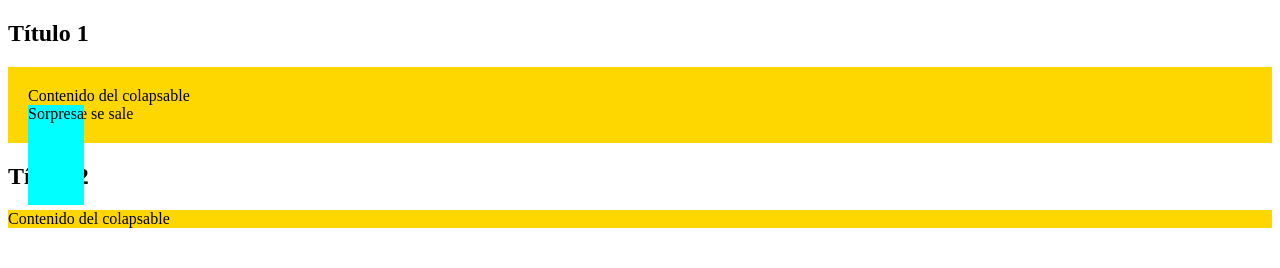
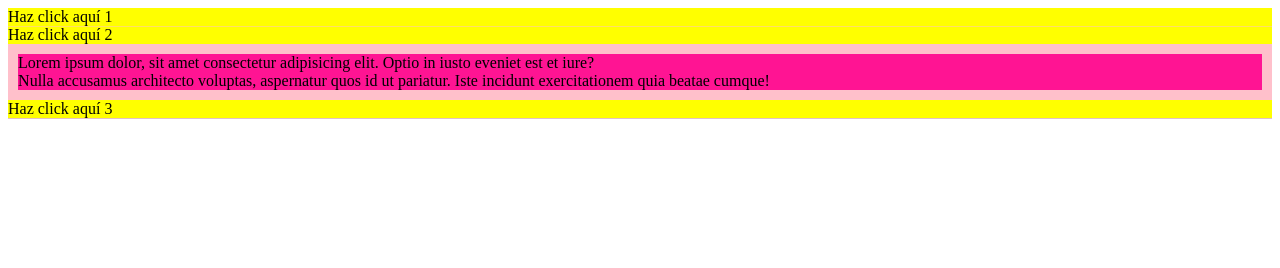
Before and after one commit to spacenomads/simple-collapsible, a website: page index.html in a window 1280 px wide. Drawn offline with Linux system fonts and the light colour scheme.

Commit message:
Add first version of de foldable component

```diff
--- /dev/null
+++ b/css/c-foldable.css
@@ -0,0 +1,34 @@
+.c-foldable {}
+
+/* TODO: Delete */
+.c-foldable p {
+	margin:0
+}
+
+.c-foldable__item {
+	background: #c4c4c4;
+}
+
+.c-foldable__trigger {
+	background: yellow;
+}
+
+.c-foldable__panel {
+	background: pink;
+	padding: 0.1px;
+	opacity: .5;
+}
+
+.c-foldable__panel-inner {
+	background: deeppink;
+	margin: 10px;
+}
+
+.c-foldable__item.is-open .c-foldable__panel {
+	opacity: 1;
+}
+
+
+.c-foldable.is-active .c-foldable__panel {
+	overflow: hidden;
+}
--- a/index.html
+++ b/index.html
@@ -5,40 +5,88 @@
 	<meta http-equiv="X-UA-Compatible" content="IE=edge">
 	<meta name="viewport" content="width=device-width, initial-scale=1.0">
 	<title>Collapsible</title>
-	<link rel="stylesheet" href="css/collapsible.css">
+	<link rel="stylesheet" href="css/c-foldable.css">
+	<script src="js/foldable.js" defer></script>
 </head>
 <body class="page">
 	<main class="page__main">
 
-		<section class="collapsible collapsible--open js__collapsible">
-			<header class="collapsible__header js__collapsible-trigger">
-				<h2 class="collapsible__title">Título 1</h2>
-			</header>
-			<div class="collapsible__panel js__collapsible-panel">
-				<div class="collapsible__container js__collapsible-container">
-					Contenido del colapsable
-					<div class="box" style="position: relative;">
-						Algo que se sale
-						<div class="box__overflow" style="position: absolute;left: 0;top:0;background:cyan;height: 100px;">
-							Sorpresa
+		<div class="c-foldable js-foldable" data-foldable-accordion="true">
+			<div class="c-foldable__item js-foldable-item">
+				<div class="c-foldable__trigger js-foldable-trigger">
+					Haz click aquí 1
+				</div>
+				<div class="c-foldable__panel js-foldable-panel">
+					<div class="c-foldable__panel-inner js-foldable-panel-inner">
+						<p>Lorem ipsum dolor, sit amet consectetur adipisicing elit. Optio in iusto eveniet est et iure?</p>
+						<p>Nulla accusamus architecto voluptas, aspernatur quos id ut pariatur. Iste incidunt exercitationem quia beatae cumque!</p>
+					</div>
+				</div>
+			</div>
+
+			<div class="c-foldable__item is-open js-foldable-item">
+				<div class="c-foldable__trigger js-foldable-trigger">
+					Haz click aquí 2
+				</div>
+				<div class="c-foldable__panel js-foldable-panel">
+					<div class="c-foldable__panel-inner js-foldable-panel-inner">
+						<p>Lorem ipsum dolor, sit amet consectetur adipisicing elit. Optio in iusto eveniet est et iure?</p>
+						<p>Nulla accusamus architecto voluptas, aspernatur quos id ut pariatur. Iste incidunt exercitationem quia beatae cumque!</p>
+					</div>
+				</div>
+			</div>
+
+			<div class="c-foldable__item js-foldable-item">
+				<div class="c-foldable__trigger js-foldable-trigger">
+					Haz click aquí 3
+				</div>
+				<div class="c-foldable__panel js-foldable-panel">
+					<div class="c-foldable__panel-inner js-foldable-panel-inner">
+						<p>Lorem ipsum dolor, sit amet consectetur adipisicing elit. Optio in iusto eveniet est et iure?</p>
+						<p>Nulla accusamus architecto voluptas, aspernatur quos id ut pariatur. Iste incidunt exercitationem quia beatae cumque!</p>
+
+						<div class="c-foldable js-foldable">
+							<div class="c-foldable__item js-foldable-item">
+								<div class="c-foldable__trigger js-foldable-trigger">
+									Haz click aquí 3.1
+								</div>
+								<div class="c-foldable__panel js-foldable-panel">
+									<div class="c-foldable__panel-inner js-foldable-panel-inner">
+										<p>Lorem ipsum dolor, sit amet consectetur adipisicing elit. Optio in iusto eveniet est et iure?</p>
+										<p>Nulla accusamus architecto voluptas, aspernatur quos id ut pariatur. Iste incidunt exercitationem quia beatae cumque!</p>
+									</div>
+								</div>
+							</div>
+
+							<div class="c-foldable__item js-foldable-item">
+								<div class="c-foldable__trigger js-foldable-trigger">
+									Haz click aquí 3.2
+								</div>
+								<div class="c-foldable__panel js-foldable-panel">
+									<div class="c-foldable__panel-inner js-foldable-panel-inner">
+										<p>Lorem ipsum dolor, sit amet consectetur adipisicing elit. Optio in iusto eveniet est et iure?</p>
+										<p>Nulla accusamus architecto voluptas, aspernatur quos id ut pariatur. Iste incidunt exercitationem quia beatae cumque!</p>
+									</div>
+								</div>
+							</div>
+
+							<div class="c-foldable__item js-foldable-item">
+								<div class="c-foldable__trigger js-foldable-trigger">
+									Haz click aquí 3.3
+								</div>
+								<div class="c-foldable__panel js-foldable-panel">
+									<div class="c-foldable__panel-inner js-foldable-panel-inner">
+										<p>Lorem ipsum dolor, sit amet consectetur adipisicing elit. Optio in iusto eveniet est et iure?</p>
+										<p>Nulla accusamus architecto voluptas, aspernatur quos id ut pariatur. Iste incidunt exercitationem quia beatae cumque!</p>
+									</div>
+								</div>
+							</div>
 						</div>
 					</div>
 				</div>
 			</div>
-		</section>
-
-		<section class="collapsible collapsible--open collapsible--full-width-content js__collapsible">
-			<header class="collapsible__header js__collapsible-trigger">
-				<h2 class="collapsible__title">Título 2</h2>
-			</header>
-			<div class="collapsible__panel js__collapsible-panel">
-				<div class="collapsible__container js__collapsible-container">
-					Contenido del colapsable
-				</div>
-			</div>
-		</section>
+		</div>
 
 	</main>
-	<script src="js/collapsible.js" type="module"></script>
 </body>
 </html>
--- /dev/null
+++ b/js/foldable.js
@@ -0,0 +1,73 @@
+const FOLDABLE_SELECTORS = {
+	block: '.js-foldable',
+	item: '.js-foldable-item',
+	trigger: '.js-foldable-trigger',
+	panel: '.js-foldable-panel',
+	panel_inner: '.js-foldable-panel-inner',
+};
+
+
+function getFoldableItemStatus(trigger) {
+	const item = trigger.closest('.js-foldable-item');
+	const isOpen = item.classList.contains('is-open');
+
+	return {item, isOpen};
+}
+
+
+function openFoldable(item) {
+	// [] Me abro
+	// [] Comprobar si soy un acordeon
+	// [] Si lo soy -> cierro los demás
+	// [] Calcular el tamaño del panel
+	// 	[] y asignarselo
+	// [x] Coloco la clase is-open
+	item.classList.add('is-open');
+	// [] Eliminar el tamaño del panel
+}
+
+
+function closeFoldable(item) {
+	// [] Me cierro
+	// [] Poner el tamaño del panel a 0
+	// [x] Elimino la clase is-open
+	item.classList.remove('is-open');
+}
+
+
+function updateFoldableItem(event) {
+	// [] Comprobar si estoy abierto o cerrado
+	const trigger = event.currentTarget;
+	const {item, isOpen} = getFoldableItemStatus(trigger);
+	// [] Me abro si estoy cerrado
+	// [] Me cierro si estoy abierto
+	isOpen ? closeFoldable(item) : openFoldable(item);
+}
+
+
+function foldableInit(blocks, triggers) {
+
+
+
+	triggers.forEach(trigger => {
+		// [x] Revisar si alguno debe estar abierto.
+		const {item, isOpen} = getFoldableItemStatus(trigger);
+		const panel = item.querySelector('.js-foldable-panel');
+
+		if (!isOpen) {
+			panel.style.height = '0';
+		}
+
+		// [x] Asignar listener a los triggers
+		trigger.addEventListener('click', updateFoldableItem);
+	});
+	// [x] Colocar clase de activo
+	blocks.forEach(block => block.classList.add('is-active'));
+}
+
+
+window.addEventListener('load', () => {
+	const foldableBlocks = document.querySelectorAll('.js-foldable');
+	const foldableTriggerItems = document.querySelectorAll('.js-foldable-trigger');
+	foldableBlocks && foldableInit(foldableBlocks,foldableTriggerItems);
+});
```
